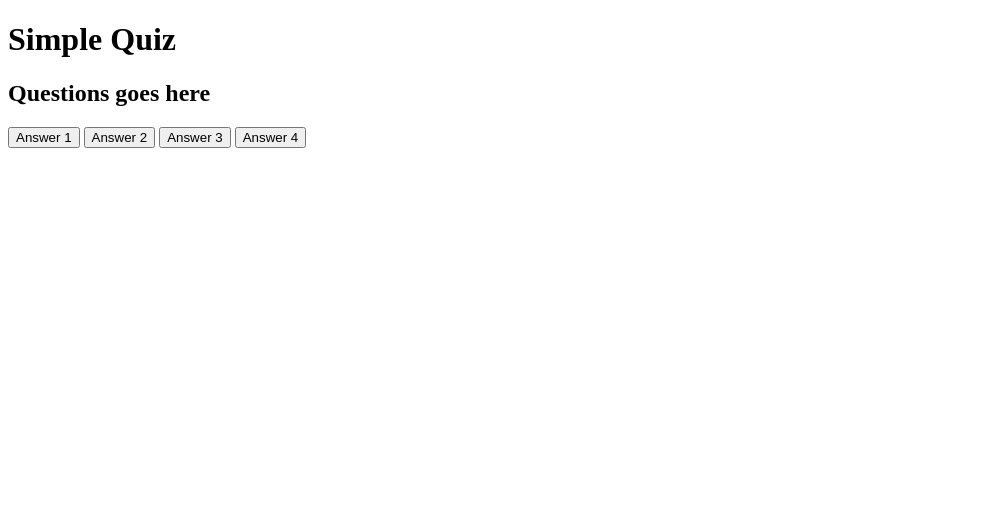
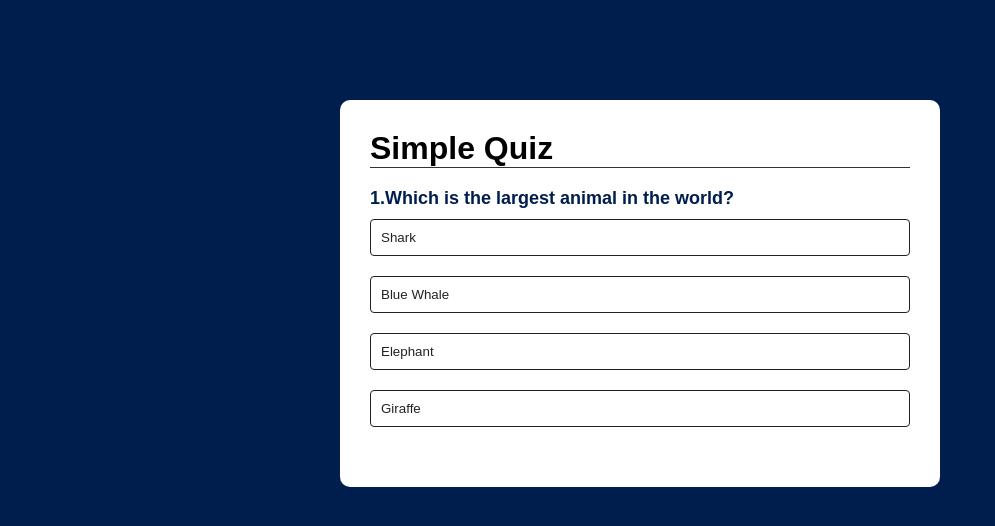
Before and after one commit to JosephMcMorrisII/Quiz-App, a plain HTML site: page index.html in a window 1280 px wide. Shown: the whole page, without its empty margins (0-995 px from the left). Drawn offline with Linux system fonts and the light colour scheme.

Commit message:
added some JS and made questions

```diff
--- a/index.html
+++ b/index.html
@@ -4,6 +4,7 @@
     <meta charset="UTF-8">
     <meta name="viewport" content="width=device-width, initial-scale=1.0">
     <title>Quiz App</title>
+    <link rel="stylesheet" href="style.css">
 </head>
 <body>
     <div class="app">
@@ -16,8 +17,10 @@
                 <button class="btn">Answer 3</button>
                 <button class="btn">Answer 4</button>
             </div>
+            <button id="next-btn">Next</button>
         </div>
     </div>
 
+    <script src="script.js"></script>
 </body>
 </html>
--- /dev/null
+++ b/script.js
@@ -0,0 +1,93 @@
+const questions = [
+    {
+        question: "Which is the largest animal in the world?",
+        answers: [
+            { text: "Shark", correct: false},
+            { text: "Blue Whale", correct: true},
+            { text: "Elephant", correct: false},
+            { text: "Giraffe", correct: false}
+        ]
+    },
+    {
+        question: "Which of the following animals can sleep for up to three years?",
+        answers: [
+            { text: "Tortoise", correct: false},
+            { text: "Koala", correct: false},
+            { text: "Snail", correct: true},
+            { text: "Sloth", correct: false}
+        ]
+
+    },
+    {
+        question: "What is the smallest country in the world by land area",
+        answers: [
+            { text: "Monaco", correct: false},
+            { text: "Vatican City", correct: true},
+            { text: "Liechtenstein", correct: false},
+            { text: "San Marino", correct: false}
+        ]
+
+    },
+    {
+        question: "Which element is the most abundanat in the Earth's atmosphere?",
+        answers: [
+            { text: "Oxygen", correct: false},
+            { text: "Hydrogen", correct: false},
+            { text: "Carbon Dioxide", correct: false},
+            { text: "Nitrogen", correct: true}
+        ]
+
+    }
+];
+
+const questionElement = document.getElementById("question");
+const answerButtons = document.getElementById("answer-buttons");
+const nextButton = document.getElementById("next-btn");
+
+let currentQuestionIndex = 0;
+let score = 0;
+
+function startQuiz(){
+    currentQuestionIndex =0;
+    score = 0;
+    nextButton.innerHTML = "Next";
+    showQuesiton();
+}
+
+function showQuesiton(){
+    resetState();
+    let currentQuestion = questions[currentQuestionIndex];
+    let questionNo = currentQuestionIndex + 1;
+    questionElement.innerHTML = questionNo + "." + currentQuestion.question;
+
+    currentQuestion.answers.forEach(answer => {
+        const button = document.createElement("button")
+        button.innerHTML = answer.text;
+        button.classList.add("btn");
+        answerButtons.appendChild(button);
+        if(answer.correct){
+            button.dataset.correct = answer.correct;
+        }
+        button.addEventListener("click", selectAnswer);
+    });
+}
+
+function resetState(){
+    nextButton.style.display = "none";
+    while(answerButtons.firstChild){
+        answerButtons.removeChild(answerButtons.firstChild);
+
+    }
+}
+
+function selectAnswer(){
+    const selectedBtn = e.target;
+    const isCorrect = selectedBtn.dataset.correct === "true";
+    if(isCorrect){
+        selectedBtn.classList.add("correct");
+    }else{
+        selectedBtn.classList.add("incorrect");
+    }
+}
+
+startQuiz();
--- a/style.css
+++ b/style.css
@@ -22,3 +22,46 @@ body {
     border-bottom: 1px solid #333;
     padding-bottom: 30;
 }
+.quiz{
+    padding: 20px 0;
+}
+.quiz h2{
+    font-size: 18px;
+    color: #001e4d;
+    font-weight: 600;
+}
+.btn{
+    background: #fff;
+    color: #222;
+    font-weight: 500;
+    width: 100%;
+    border: 1px solid #222;
+    padding: 10px;
+    margin: 10px 0;
+    text-align: left;
+    border-radius: 4px;
+    cursor: pointer;
+    transition: all .3s;
+}
+.btn:hover{
+    background: #222;
+    color: #fff;
+}
+#next-btn{
+background: #001e4d;
+color: #fff;
+font-weight: 500;
+width: 150px;
+border: 0;
+padding: 10px;
+margin: 20px auto 0;
+border-radius: 4px;
+cursor: pointer;
+display: none;
+}
+.correct{
+    background: #9aeabc;
+}
+.incorrect{
+    background: #ff9393;
+}
```
